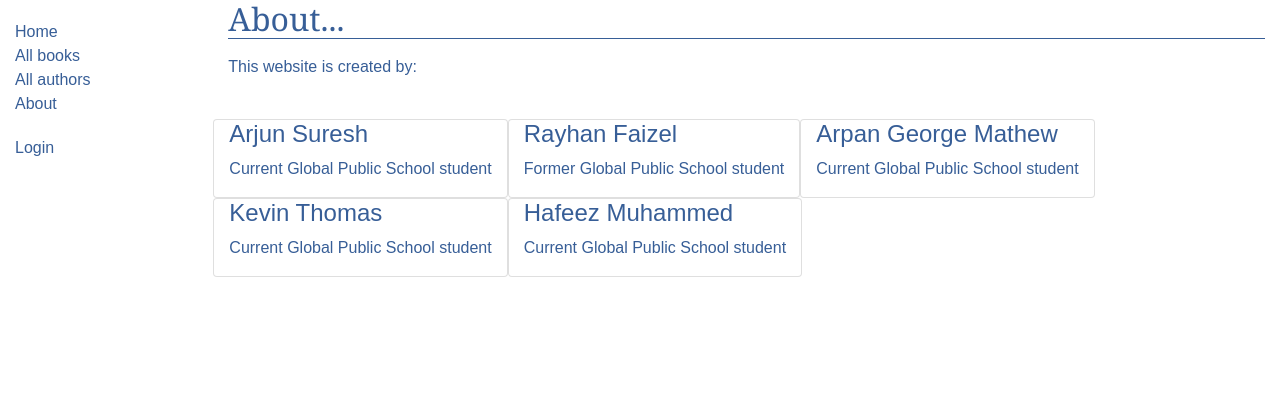
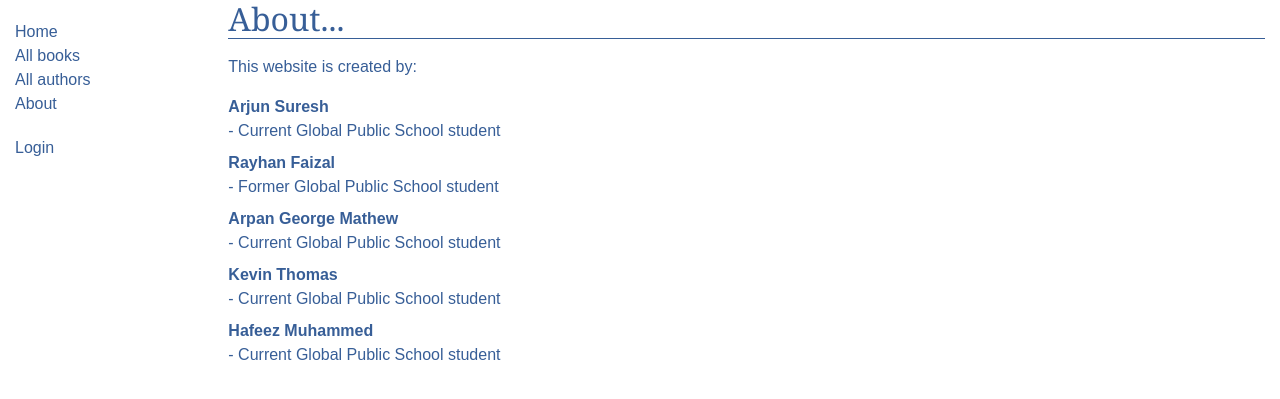
Before and after one commit to bodhiadmin/bodhilibrary, a Django app: page /catalog/about/ in a window 1280 px wide. Shown: the top 399 px of the page. Run offline with Django 3.2, Linux system fonts and the light colour scheme.

Commit message:
Changed to a detail list for displaying about names

```diff
--- a/catalog/templates/about.html
+++ b/catalog/templates/about.html
@@ -4,51 +4,17 @@
 <h1>About...</h1>
 <p></p>
 <p>This website is created by:</p>
-<br>
- <div class="row">
-  <div class="column">
-    <div class="card">
-      <div class="container">
-        <h2>Arjun Suresh</h2>
-        <p class="title">Current Global Public School student</p>
-      </div>
-    </div>
-  </div>
 
-  <div class="column">
-    <div class="card">
-      <div class="container">
-        <h2>Rayhan Faizel</h2>
-        <p class="title">Former Global Public School student</p>
-      </div>
-    </div>
-  </div>
-
-  <div class="column">
-    <div class="card">
-      <div class="container">
-        <h2>Arpan George Mathew</h2>
-        <p class="title">Current Global Public School student</p>
-      </div>
-    </div>
-  </div>
-
-  <div class="column">
-    <div class="card">
-      <div class="container">
-        <h2>Kevin Thomas</h2>
-        <p class="title">Current Global Public School student</p>
-      </div>
-    </div>
-  </div>
-
-  <div class="column">
-    <div class="card">
-      <div class="container">
-        <h2>Hafeez Muhammed</h2>
-        <p class="title">Current Global Public School student</p>
-      </div>
-    </div>
-  </div>
-</div>
+ <dl>
+  <dt>Arjun Suresh</dt>
+  <dd>- Current Global Public School student</dd>
+  <dt>Rayhan Faizal</dt>
+  <dd>- Former Global Public School student</dd>
+  <dt>Arpan George Mathew</dt>
+  <dd>- Current Global Public School student</dd>
+  <dt>Kevin Thomas</dt>
+  <dd>- Current Global Public School student</dd>
+  <dt>Hafeez Muhammed</dt>
+  <dd>- Current Global Public School student</dd>
+</dl>
 {% endblock %}
```
